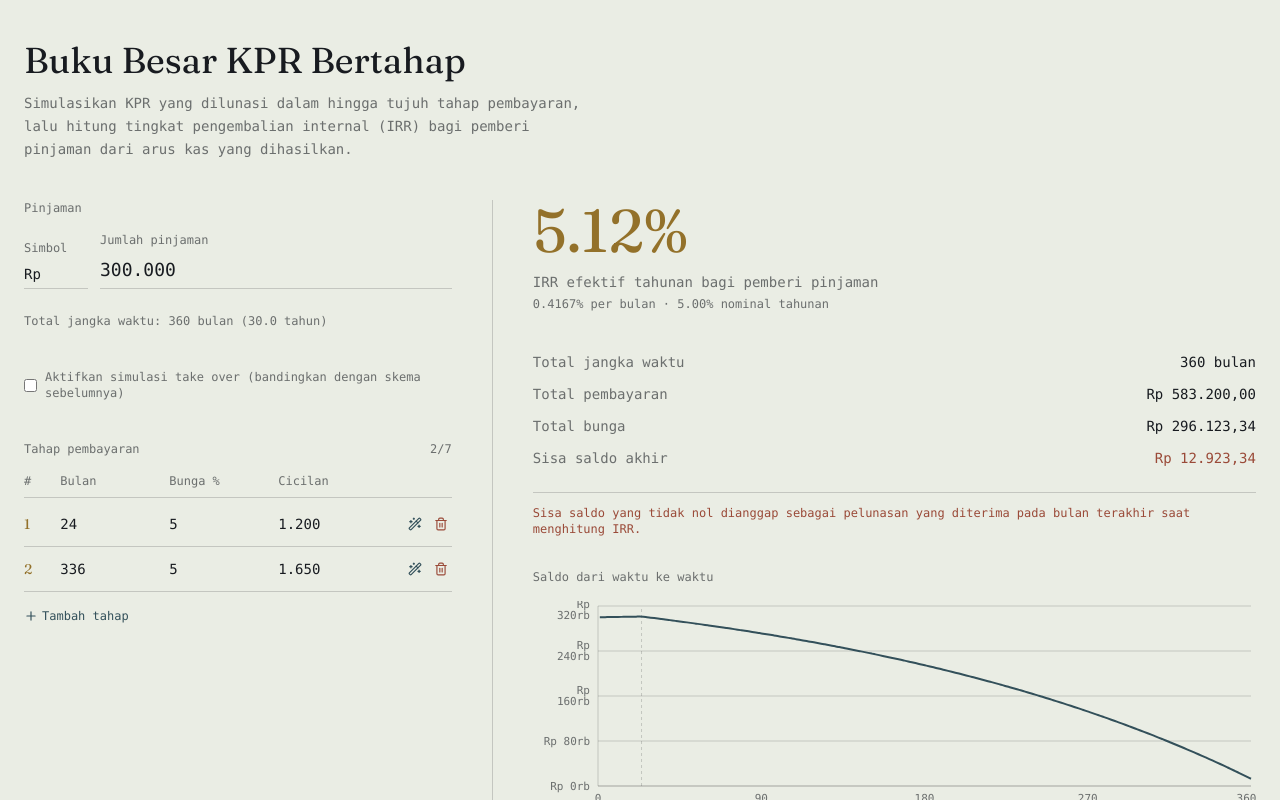
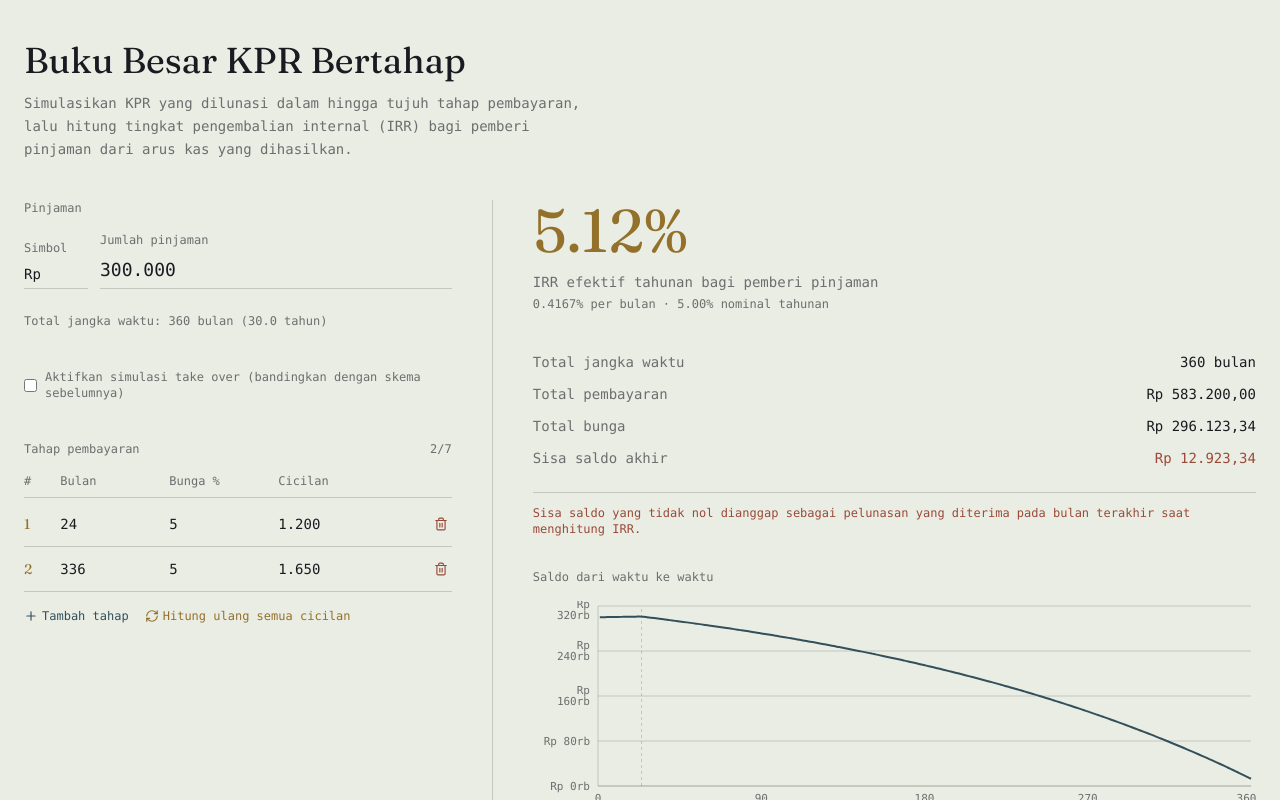
Before and after one commit to klaudiuswp/MortgageCalculator, a React (Vite) app: page / in a window 1280 px wide. Shown: the top 800 px of the page. Built offline with nearby package versions, Linux system fonts and the light colour scheme.

Commit message:
Update IRR calculation

```diff
--- a/src/StepMortgageCalculator.jsx
+++ b/src/StepMortgageCalculator.jsx
@@ -9,7 +9,7 @@ import {
   Tooltip,
   ReferenceLine,
 } from "recharts";
-import { Plus, Trash2, Wand2, ChevronDown, ChevronUp } from "lucide-react";
+import { Plus, Trash2, RefreshCw, ChevronDown, ChevronUp } from "lucide-react";
 
 // ---------- palette ----------
 const INK = "#181B20";
@@ -27,22 +27,6 @@ function standardPayment(balance, monthlyRate, n) {
   if (Math.abs(monthlyRate) < 1e-9) return balance / n;
   const f = Math.pow(1 + monthlyRate, n);
   return (balance * monthlyRate * f) / (f - 1);
-}
-
-// balance at the START of step index `uptoIndex` (0-based), simulating all prior steps
-function simulateUpTo(principal, steps, uptoIndex) {
-  let balance = principal;
-  for (let i = 0; i < uptoIndex; i++) {
-    const s = steps[i];
-    const r = (Number(s.rate) || 0) / 100 / 12;
-    const months = Math.max(1, Math.round(Number(s.months) || 1));
-    const payment = Number(s.payment) || 0;
-    for (let m = 0; m < months; m++) {
-      const interest = balance * r;
-      balance -= payment - interest;
-    }
-  }
-  return balance;
 }
 
 function simulateFull(principal, steps) {
@@ -200,17 +184,33 @@ export default function StepMortgageCalculator() {
     setSteps((prev) => (prev.length > 1 ? prev.filter((s) => s.id !== id) : prev));
   };
 
-  const autoCalc = (index) => {
+  // Recompute every step's payment in one top-down pass. For each step, the
+  // payment is the standard annuity payment that would fully amortize the
+  // CURRENT running balance if this step's rate held for the remaining total
+  // term (an ARM-style recast). The balance is then carried forward through
+  // that step's own months using the payment just computed, so step N+1
+  // always starts from a value derived from freshly-solved numbers rather
+  // than from whatever was previously typed into step N — this is what the
+  // old per-step button couldn't guarantee, since it read each other step's
+  // payment as-is regardless of whether it had been (re)calculated yet.
+  const recalcAllPayments = () => {
     setSteps((prev) => {
-      const balanceAtStart = simulateUpTo(principal, prev, index);
+      let balance = principal;
+      const next = [];
+      for (let i = 0; i < prev.length; i++) {
+        const monthsOwn = Math.max(1, Math.round(Number(prev[i].months) || 1));
         const remainingMonths = prev
-        .slice(index)
+          .slice(i)
           .reduce((a, s) => a + Math.max(1, Math.round(Number(s.months) || 1)), 0);
-      const r = (Number(prev[index].rate) || 0) / 100 / 12;
-      const payment = standardPayment(balanceAtStart, r, remainingMonths);
-      return prev.map((s, i) =>
-        i === index ? { ...s, payment: Math.round(payment) } : s
-      );
+        const r = (Number(prev[i].rate) || 0) / 100 / 12;
+        const payment = Math.round(standardPayment(balance, r, remainingMonths));
+        next.push({ ...prev[i], payment });
+        for (let m = 0; m < monthsOwn; m++) {
+          const interest = balance * r;
+          balance -= payment - interest;
+        }
+      }
+      return next;
     });
   };
 
@@ -559,13 +559,6 @@ export default function StepMortgageCalculator() {
                   />
                   <div className="col-span-1 flex gap-1 justify-end">
                     <button
-                      title="Hitung otomatis cicilan agar lunas sesuai sisa jangka waktu"
-                      onClick={() => autoCalc(idx)}
-                      className="p-1"
-                    >
-                      <Wand2 size={14} color={TEAL} />
-                    </button>
-                    <button
                       title="Hapus tahap"
                       onClick={() => removeStep(s.id)}
                       disabled={steps.length === 1}
@@ -577,14 +570,24 @@ export default function StepMortgageCalculator() {
                 </div>
               ))}
 
+              <div className="mt-4 flex items-center gap-4">
                 <button
                   onClick={addStep}
                   disabled={steps.length >= 7}
-                className="mt-4 text-xs flex items-center gap-1"
+                  className="text-xs flex items-center gap-1"
                   style={{ color: steps.length >= 7 ? INK_SOFT : TEAL }}
                 >
                   <Plus size={14} /> Tambah tahap
                 </button>
+                <button
+                  title="Hitung ulang cicilan semua tahap dari awal, berurutan"
+                  onClick={recalcAllPayments}
+                  className="text-xs flex items-center gap-1"
+                  style={{ color: BRASS }}
+                >
+                  <RefreshCw size={14} /> Hitung ulang semua cicilan
+                </button>
+              </div>
             </section>
           </div>
 
```
Lines whose indentation alone changed are shown as unchanged.
